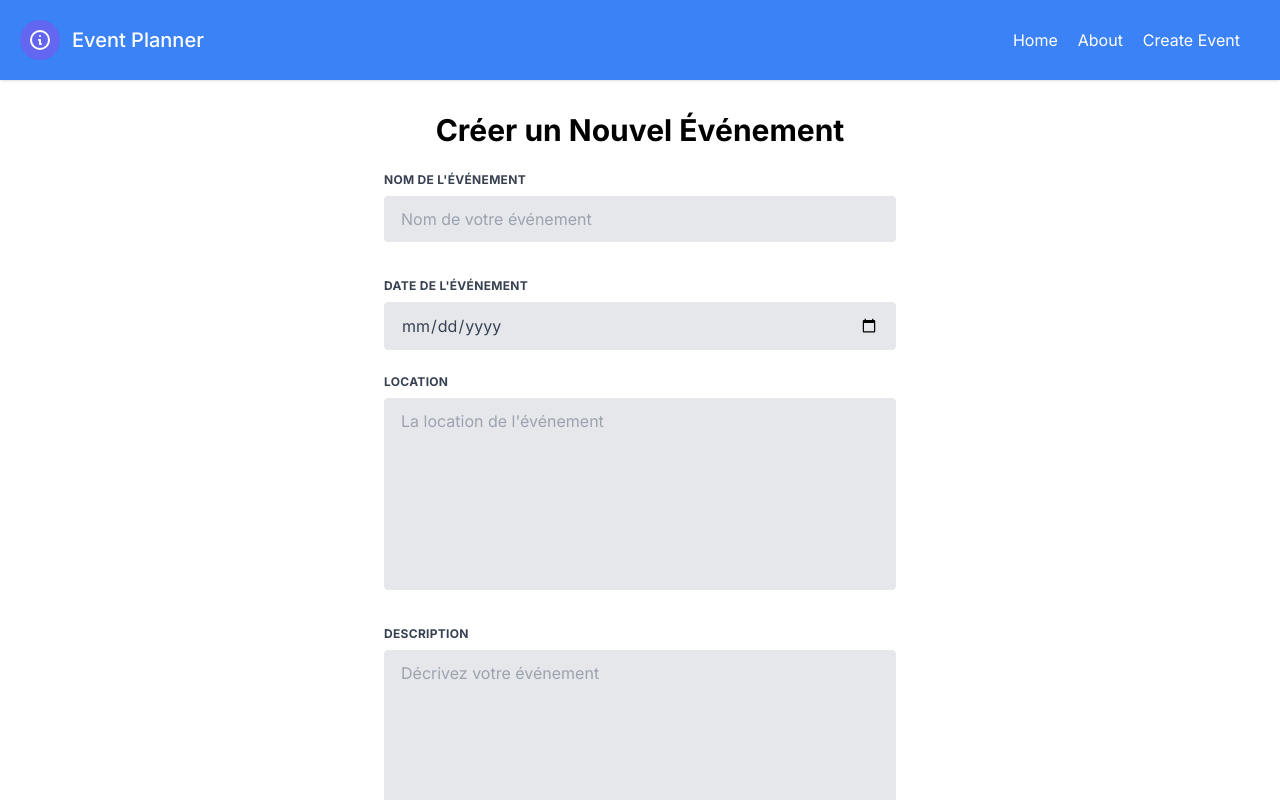
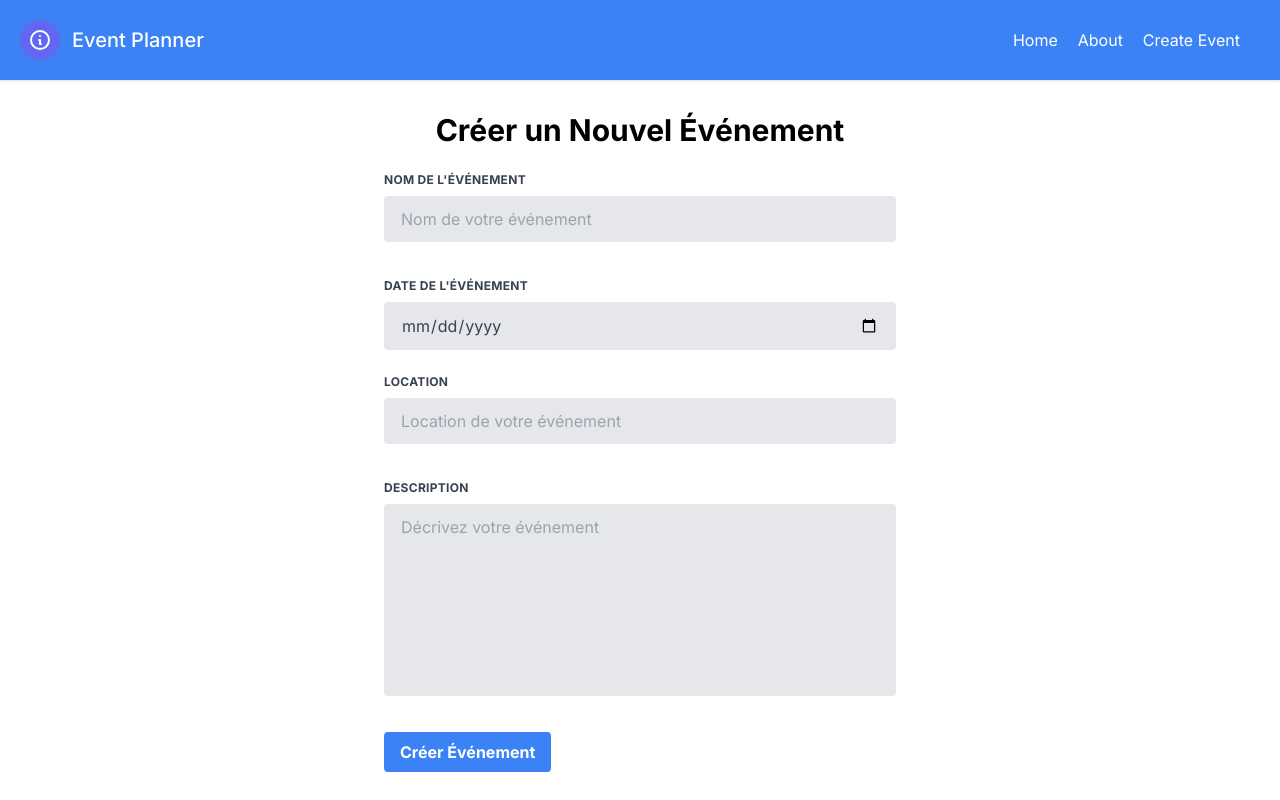
Before and after one commit to NPBouchard/my-planner-app-glo-3202-deploy, a Next.js app: page /pages/events/create in a window 1280 px wide. Shown: the top 800 px of the page. Built offline with nearby package versions, Linux system fonts and the light colour scheme.

Commit message:
modified text-area for location

```diff
--- a/app/pages/events/create/page.tsx
+++ b/app/pages/events/create/page.tsx
@@ -87,7 +87,7 @@ const CreateEventPage: React.FC = () => {
               <label className="block uppercase tracking-wide text-gray-700 text-xs font-bold mb-2" htmlFor="location">
                 Location
               </label>
-              <textarea className="appearance-none block w-full bg-gray-200 text-gray-700 border rounded py-3 px-4 mb-3 leading-tight focus:outline-none focus:bg-white h-48 resize-none" id="location" placeholder="La location de l'événement" name="location" value={event.location} onChange={handleChange}></textarea>
+              <input className="appearance-none block w-full bg-gray-200 text-gray-700 border rounded py-3 px-4 mb-3 leading-tight focus:outline-none focus:bg-white" id="location" type="text" placeholder="Location de votre événement" name="location" value={event.location} onChange={handleChange} />
             </div>
           </div>
           <div className="flex flex-wrap -mx-3 mb-6">
```
